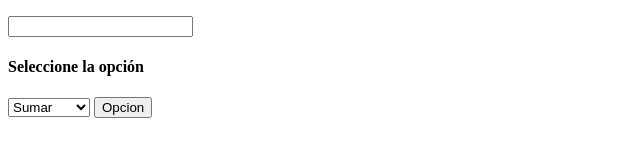
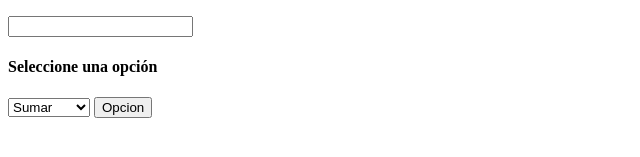
Before and after one commit to cristobalexu/repositorio_prueba, a plain HTML site: page index.html in a window 1280 px wide. Shown: the part 383-540 px from the top of the page, 0-640 px from the left. Drawn offline with Linux system fonts and the light colour scheme.

Commit message:
Tercer commit

```diff
--- a/index.html
+++ b/index.html
@@ -12,7 +12,7 @@
     <input type="text" id="texto1">
     <h3>Segunda palabra</h3>
     <input type="text" id="texto2"><br>
-    <h4>Seleccione la opción</h4>
+    <h4>Seleccione una opción</h4>
     <select id="opcion" name="opcion">
 
         <option selected>Sumar</option>
```
